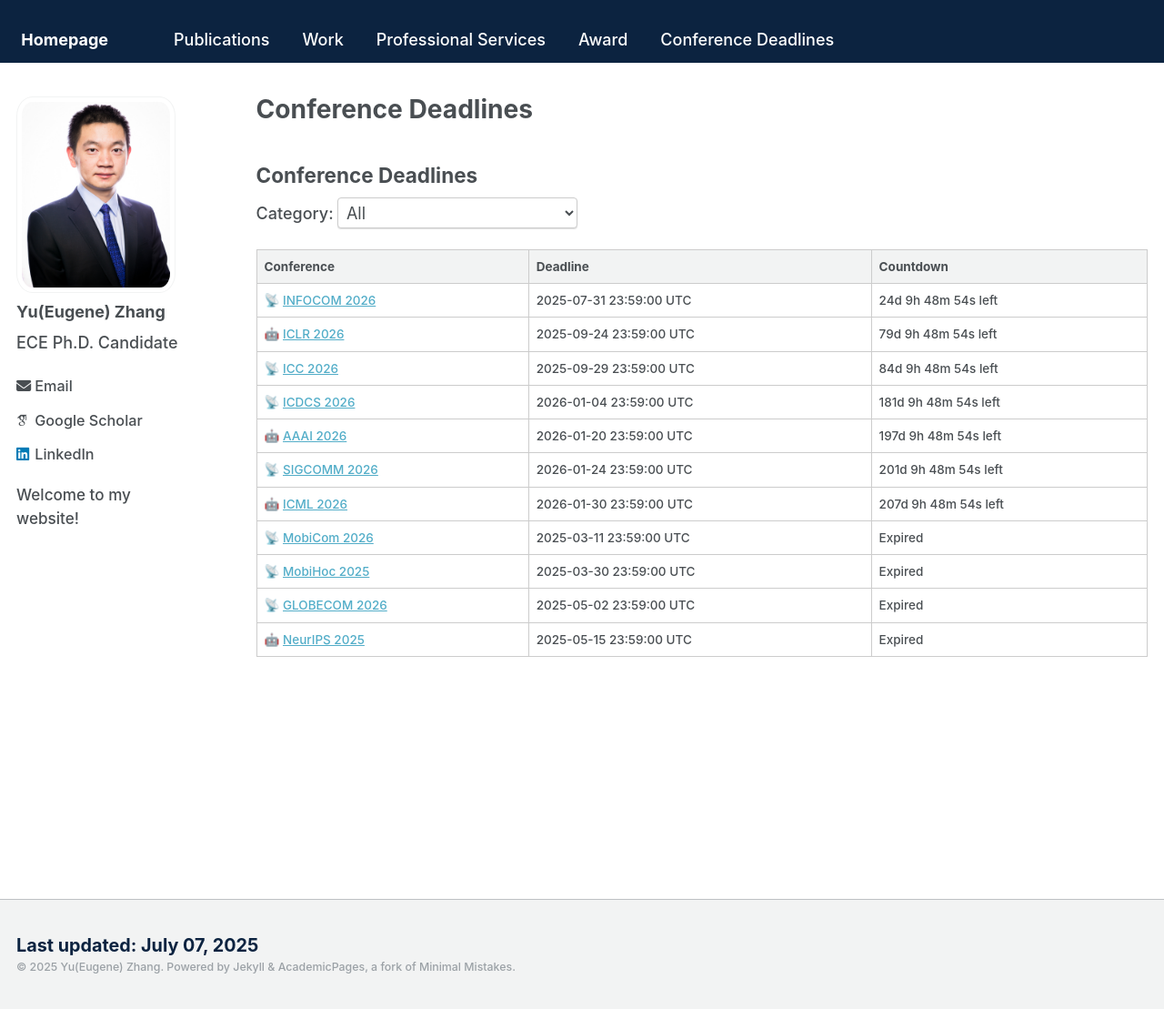
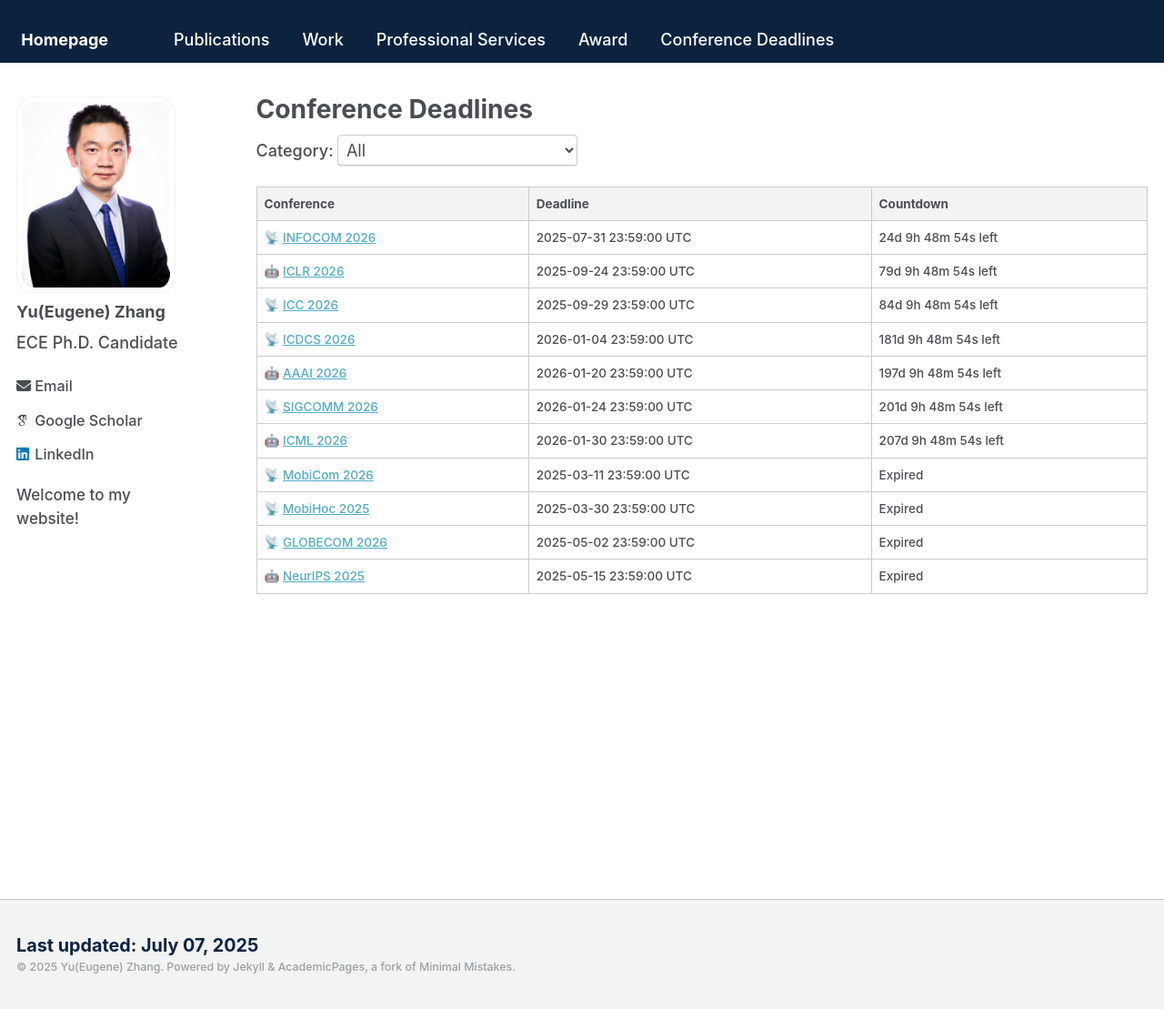
Before and after one commit to Yu-Zhang-Eugene/yu-zhang-eugene.github.io, a Jekyll site: the page built from _pages/conference-deadlines.html, in a window 1280 px wide and 1109 px high. Shown: the whole window at 91% size. Built offline with Jekyll 4.4.1, drawn with Linux system fonts in a browser that asks for light colours; some web fonts are replaced; a script that is not in the unit is left out.

Commit message:
modified:   _pages/conference-deadlines.html

```diff
--- a/_pages/conference-deadlines.html
+++ b/_pages/conference-deadlines.html
@@ -3,8 +3,6 @@ layout: archive
 title: Conference Deadlines
 permalink: /conference-deadlines/
 ---
-
-<h2>Conference Deadlines</h2>
 
 <div>
   Category:
```
